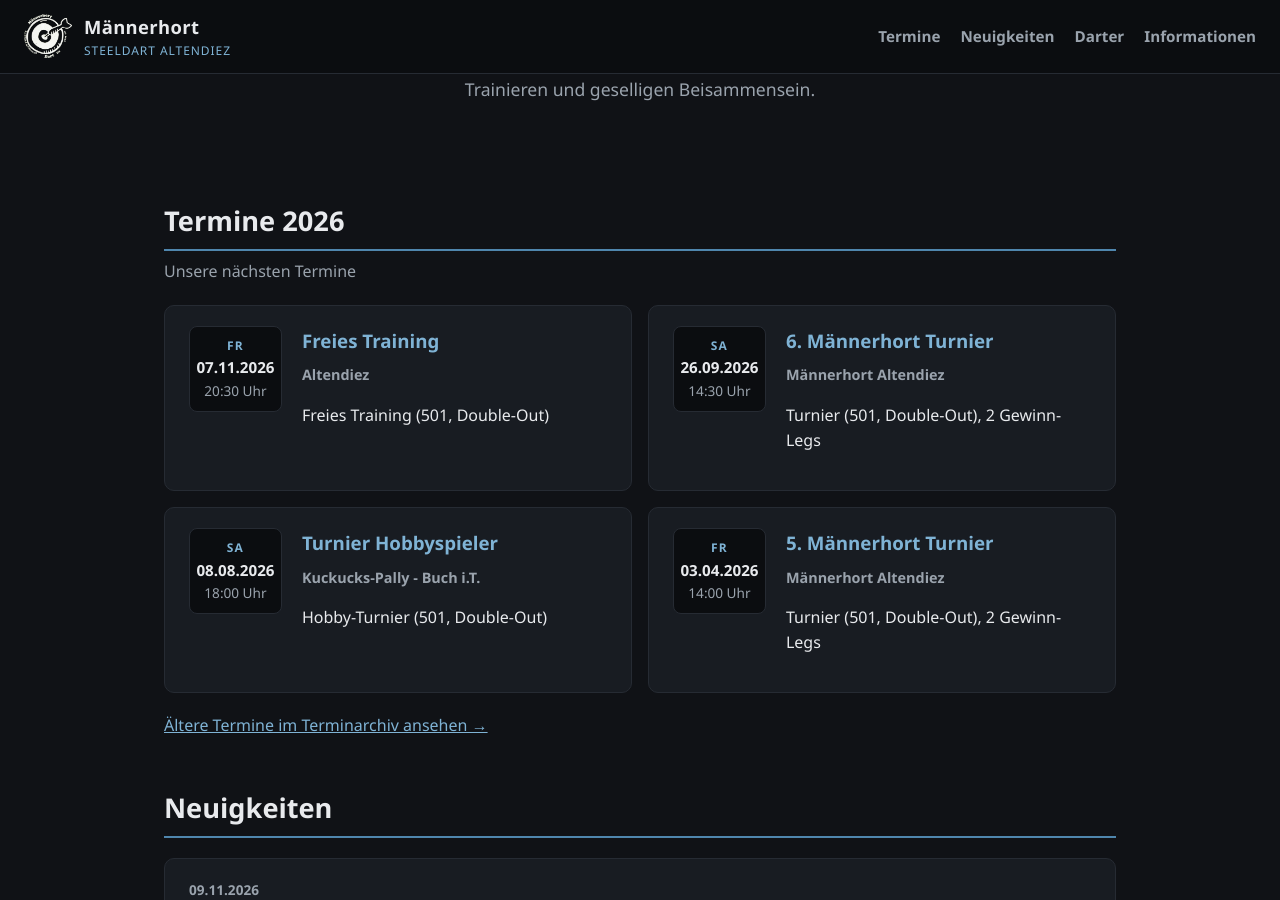
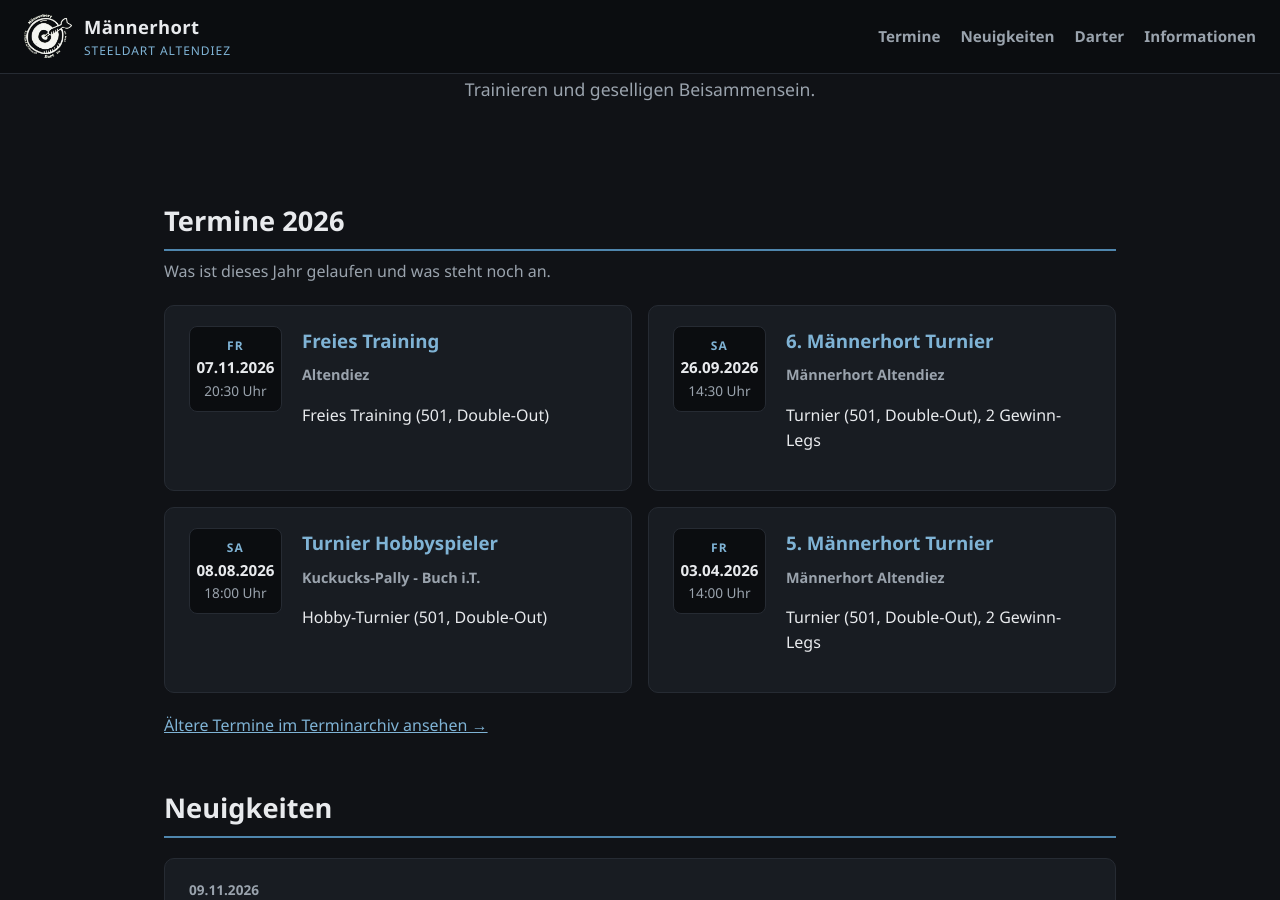
Before and after one commit to netbuk/maennerhort, a Jekyll site: the page built from index.md, in a window 1280 px wide and 900 px high, scrolled down 337 px. Built offline with Jekyll 4.4.1, drawn with Linux system fonts in a browser that asks for light colours.

Commit message:
edit index

```diff
--- a/index.md
+++ b/index.md
@@ -17,7 +17,7 @@ title: Start
     {% if jahr.name == aktuelles_jahr %}{% assign termine_aktuell = jahr.items %}{% endif %}
   {% endfor %}
   <h2>Termine {{ aktuelles_jahr }}</h2>
-  <p class="section-intro">Unsere nächsten Termine</p>
+  <p class="section-intro">Was ist dieses Jahr gelaufen und was steht noch an.</p>
   {% if termine_aktuell.size > 0 %}
   <div class="termine-grid">
     {% for termin in termine_aktuell %}
```
